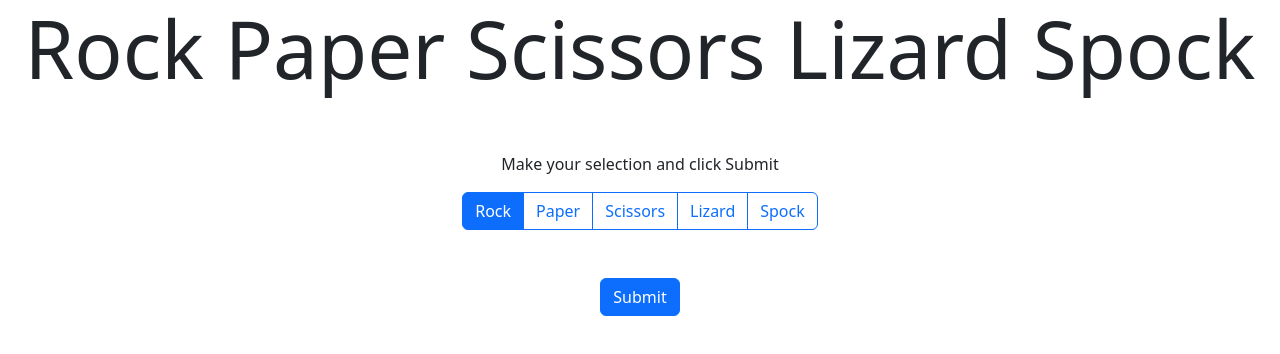
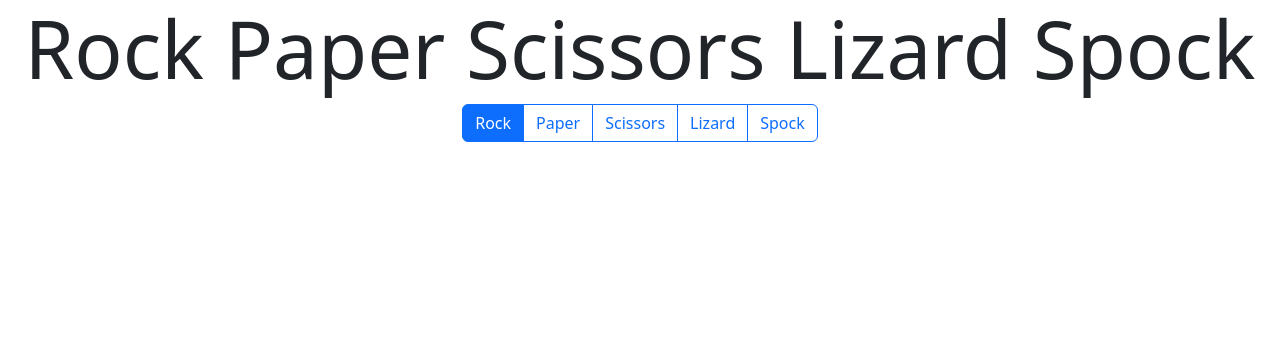
Before and after one commit to JonHarrison/rock-paper-scissors-lizard-spock, a plain HTML site: page index.html in a window 1280 px wide. Drawn offline with nearby package versions, Linux system fonts and the light colour scheme; a web font is replaced by a local one.

Commit message:
remove Submit button

```diff
--- a/index.html
+++ b/index.html
@@ -38,7 +38,6 @@
         <section class="container text-center">
             <div class="row">
                 <div class="column">
-                    <p class="mt-5">Make your selection and click Submit</p>
                     <div class="btn-group mb-5" role="group" aria-label="Basic radio toggle button group">
                         <input type="radio" class="btn-check" name="userGuess" id="rock" autocomplete="off" checked>
                         <label class="btn btn-outline-primary" for="rock">Rock</label>
@@ -56,7 +55,6 @@
                         <label class="btn btn-outline-primary" for="spock">Spock</label>
                     </div>
                     <div>
-                        <button type="button" class="btn btn-primary" onclick="runGame();">Submit</button>
                     </div>
                 </div>
             </div>
```
